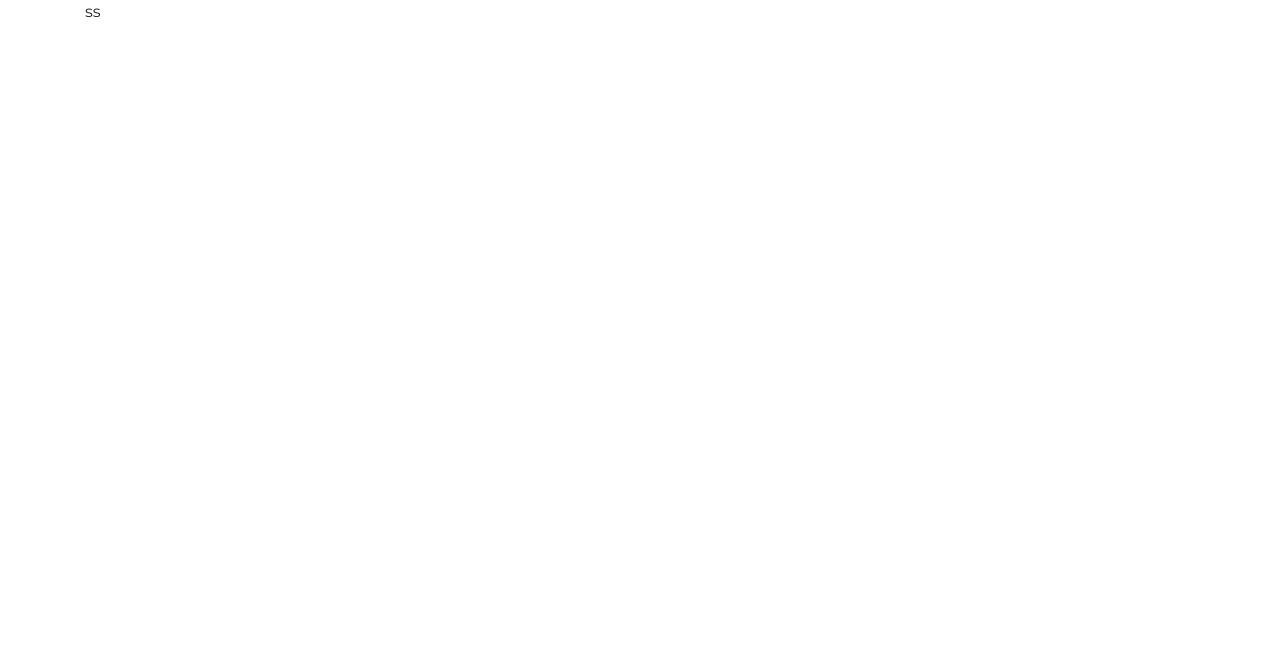
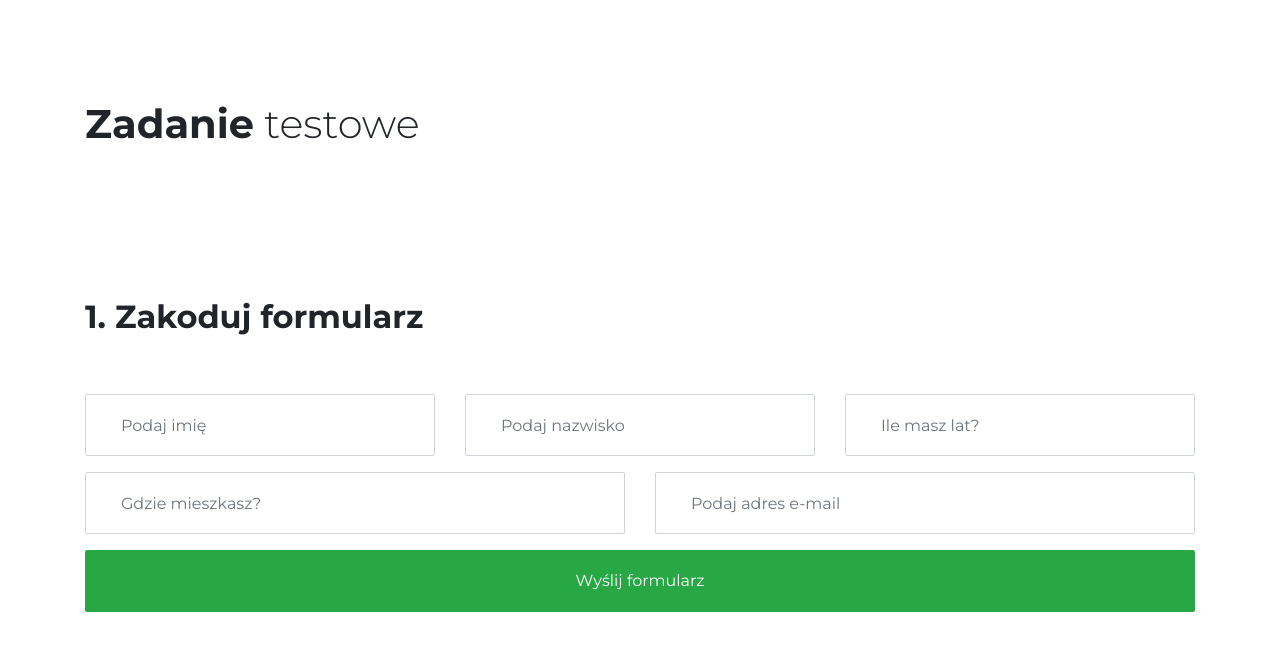
Before and after one commit to Radek-Wawrzyk/recruitment-task-1innosystems, a Vue app in the folder front-end/: page / in a window 1280 px wide. Shown: the top 650 px of the page. Built offline with nearby package versions, Linux system fonts and the light colour scheme.

Commit message:
Add - Basic Form component

```diff
--- a/front-end/src/App.vue
+++ b/front-end/src/App.vue
@@ -1,7 +1,10 @@
 <template>
-  <main>
+  <main class="website">
     <b-container>
-      ss
+      <header class="website-header">
+        <h1 class="website-header-title"><b>Zadanie</b> testowe</h1>
+      </header>
+      <Form></Form>
     </b-container>
   </main>
 </template>
@@ -10,9 +13,13 @@
 
 import 'bootstrap/dist/css/bootstrap.css';
 import 'bootstrap-vue/dist/bootstrap-vue.css';
+import Form from "./components/Form/Form";
 
 export default {
   name: 'app',
+  components: {
+    Form
+  },
 }
 
 </script>
--- /dev/null
+++ b/front-end/src/components/Form/Form.scss
@@ -0,0 +1,4 @@
+.form-control {
+  border-radius: 2px;
+  padding: 30px 35px
+}
--- /dev/null
+++ b/front-end/src/components/Form/Form.vue
@@ -0,0 +1,56 @@
+<template>
+  <section class="section form">
+    <h2 class="section-header">1. Zakoduj formularz</h2>
+    <b-form>
+      <b-row>
+        <b-col md="4">
+          <b-form-group >
+            <b-form-input v-model="credentials.name" type="text" required placeholder="Podaj imię"></b-form-input>
+          </b-form-group>
+        </b-col>
+        <b-col md="4">
+          <b-form-group>
+            <b-form-input v-model="credentials.surName" type="text" required placeholder="Podaj nazwisko"></b-form-input>
+          </b-form-group>
+        </b-col>
+        <b-col md="4">
+          <b-form-group>
+            <b-form-input v-model="credentials.age" type="text" required placeholder="Ile masz lat?"></b-form-input>
+          </b-form-group>
+        </b-col>
+        <b-col md="6">
+          <b-form-group>
+            <b-form-input v-model="credentials.location" type="text" required placeholder="Gdzie mieszkasz?"></b-form-input>
+          </b-form-group>
+        </b-col>
+        <b-col md="6">
+          <b-form-group>
+            <b-form-input v-model="credentials.email" type="text" required placeholder="Podaj adres e-mail"></b-form-input>
+          </b-form-group>
+        </b-col>
+        <b-col md="12">
+          <b-button variant="success" class="btn-full">Wyślij formularz</b-button>
+        </b-col>
+      </b-row>
+    </b-form>
+  </section>
+</template>
+
+<script>
+
+export default {
+  name: "Form",
+  data: () => ({
+    credentials: {
+      name: '',
+      surName: '',
+      age: '',
+      location: '',
+      email: ''
+    }
+  }),
+}
+
+</script>
+
+<style lang="scss" src="./Form.scss" scoped ></style>
--- /dev/null
+++ b/front-end/src/styles/components/buttons.scss
@@ -0,0 +1,7 @@
+.btn {
+  border-radius: 2px;
+  &-full {
+    width: 100%;
+    height: 62px;
+  }
+}
--- /dev/null
+++ b/front-end/src/styles/components/layout.scss
@@ -0,0 +1,21 @@
+.website {
+  &-header {
+    margin: 100px 0;
+    &-title {
+      font-weight: 300;
+      margin: 0;
+      b {
+        font-weight: bold;
+      }
+    }
+  }
+}
+
+//Sections
+
+.section {
+  &-header {
+    font-weight: bold;
+    padding: 50px 0;
+  }
+}
--- a/front-end/src/styles/main.scss
+++ b/front-end/src/styles/main.scss
@@ -1,3 +1,8 @@
 //Typography
+@import "./components/typography";
 
-@import "./components/typography";
+//Buttons
+@import "./components/buttons";
+
+//Layout
+@import "./components/layout";
```
